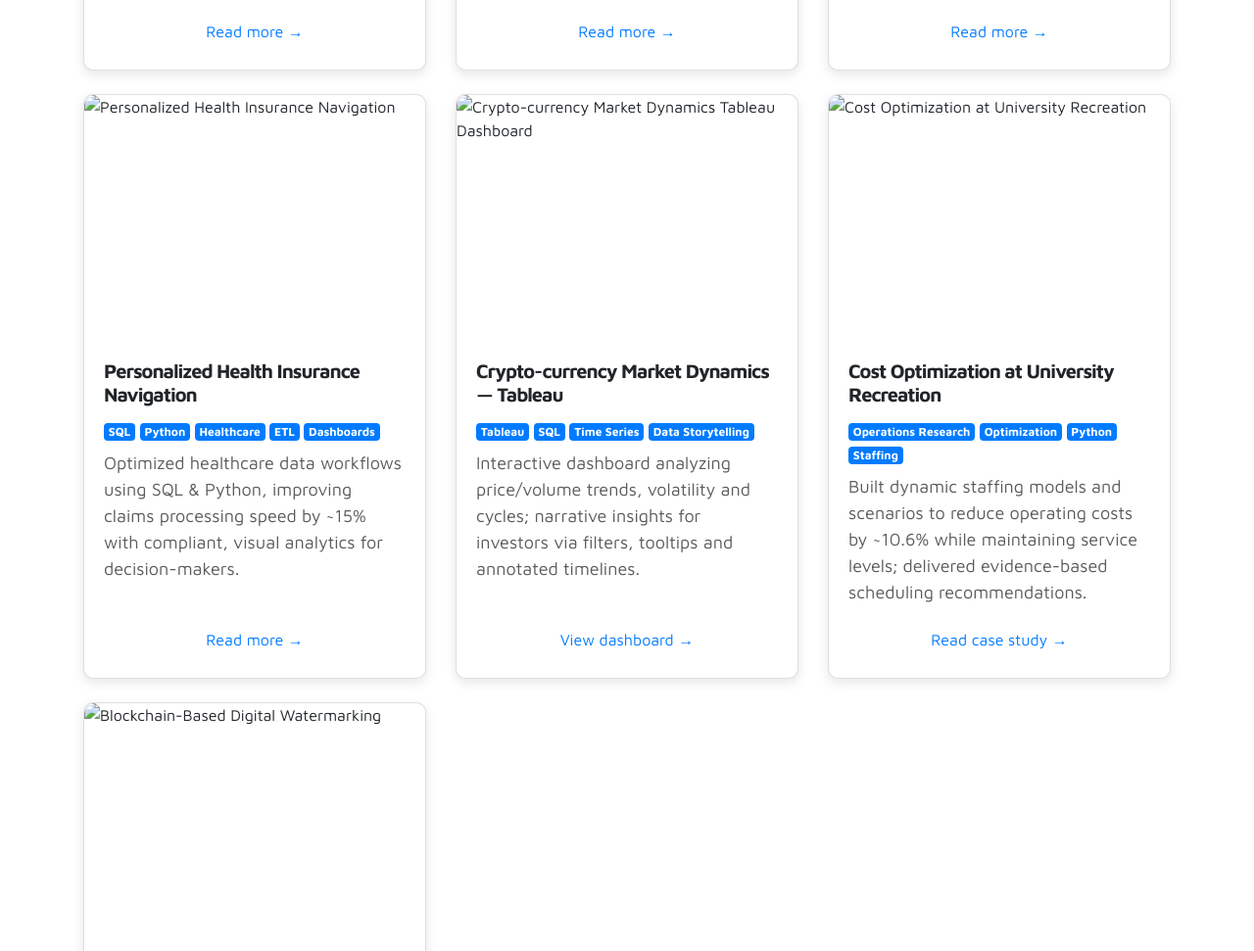
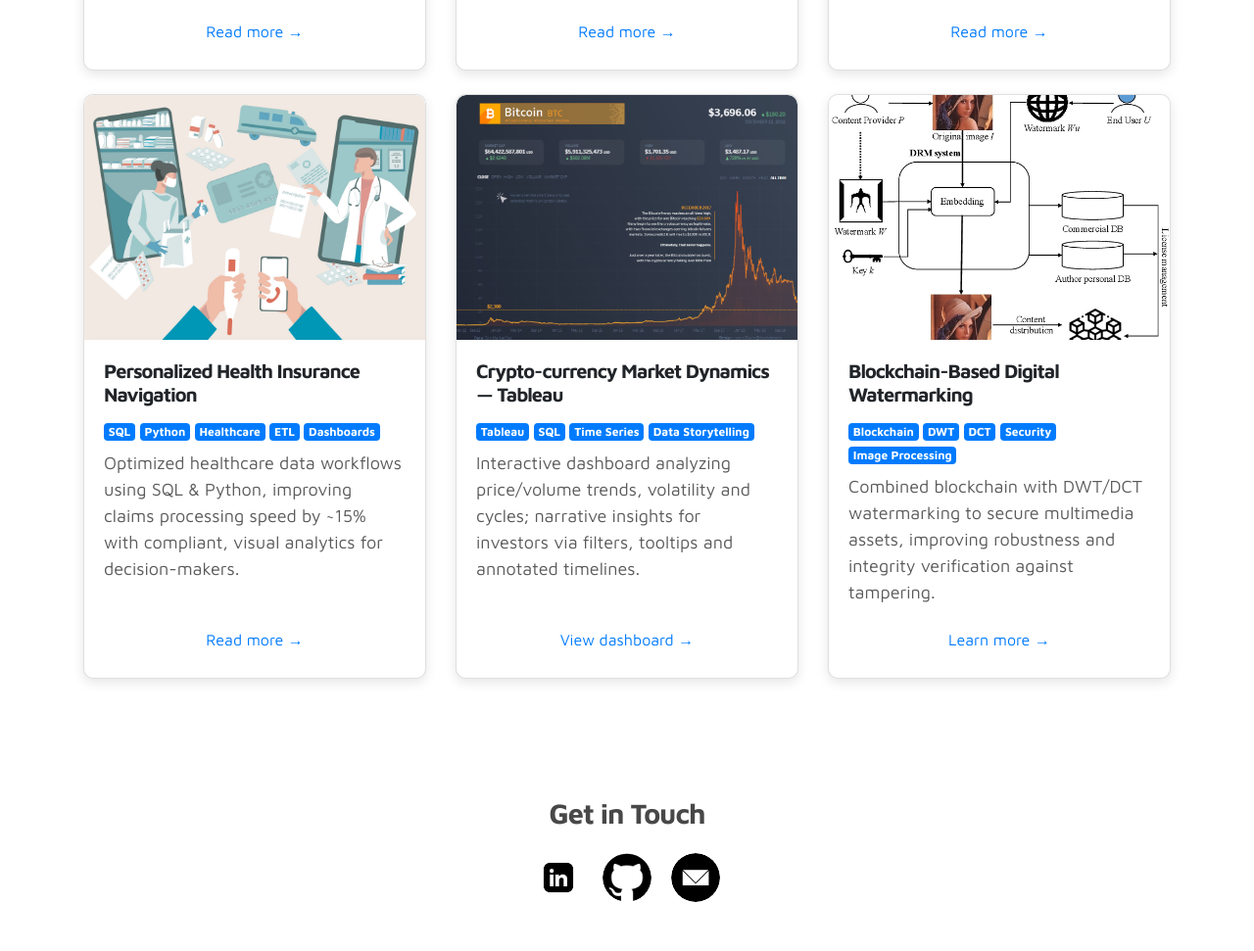
Before and after one commit to rapetisai/sairapeti-portfolio, a plain HTML site: page index.html in a window 1280 px wide. Shown: the part 3101-4072 px from the top of the page at 98% size. Drawn offline with Linux system fonts and the light colour scheme; a script that the page names is missing.

Commit message:
Update index.html

```diff
--- a/index.html
+++ b/index.html
@@ -248,7 +248,7 @@
       <!-- Project 1 -->
       <div class="col-md-4 mb-4">
         <div class="card project-card">
-          <img class="card-img-top" src="images/Project/landuse.png" alt="Deep Learning for Land Use">
+          <img class="card-img-top" src="images/Project/landuse.jpg" alt="Deep Learning for Land Use">
           <div class="card-body">
             <h5 class="card-title">Deep Learning Model for Land Use</h5>
             <div class="tags mb-2">
@@ -265,7 +265,7 @@
       <!-- Project 2 -->
       <div class="col-md-4 mb-4">
         <div class="card project-card">
-          <img class="card-img-top" src="images/Project/urban.png" alt="Urban Spatial Order">
+          <img class="card-img-top" src="images/Project/urban.jpg" alt="Urban Spatial Order">
           <div class="card-body">
             <h5 class="card-title">Urban Spatial Order: Street Network Clustering (Nov 2023)</h5>
             <div class="tags mb-2">
@@ -282,7 +282,7 @@
       <!-- Project 3 -->
       <div class="col-md-4 mb-4">
         <div class="card project-card">
-          <img class="card-img-top" src="images/Project/alcohol.png" alt="Alcohol Consumption Detection">
+          <img class="card-img-top" src="images/Project/alcohol.jpg" alt="Alcohol Consumption Detection">
           <div class="card-body">
             <h5 class="card-title">Accelerometer-Based Alcohol Consumption Detection (Apr 2024)</h5>
             <div class="tags mb-2">
@@ -299,7 +299,7 @@
       <!-- Project: Personalized Health Insurance Navigation -->
 <div class="col-md-4 mb-4">
   <div class="card project-card">
-    <img class="card-img-top" src="images/Project/health-insurance.png" alt="Personalized Health Insurance Navigation">
+    <img class="card-img-top" src="images/Project/navigation.jpg.jpg" alt="Personalized Health Insurance Navigation">
     <div class="card-body">
       <h5 class="card-title">Personalized Health Insurance Navigation</h5>
       <div class="tags mb-2">
@@ -318,7 +318,7 @@
 <!-- Project: Crypto-currency Market Dynamics (Tableau) -->
 <div class="col-md-4 mb-4">
   <div class="card project-card">
-    <img class="card-img-top" src="images/Project/crypto-tableau.png" alt="Crypto-currency Market Dynamics Tableau Dashboard">
+    <img class="card-img-top" src="images/Project/crypto.jpg" alt="Crypto-currency Market Dynamics Tableau Dashboard">
     <div class="card-body">
       <h5 class="card-title">Crypto-currency Market Dynamics — Tableau</h5>
       <div class="tags mb-2">
@@ -333,28 +333,10 @@
   </div>
 </div>
 
-<!-- Project: Cost Optimization at University Recreation -->
-<div class="col-md-4 mb-4">
-  <div class="card project-card">
-    <img class="card-img-top" src="images/Project/cost-optimization.png" alt="Cost Optimization at University Recreation">
-    <div class="card-body">
-      <h5 class="card-title">Cost Optimization at University Recreation</h5>
-      <div class="tags mb-2">
-        <span class="badge badge-primary">Operations Research</span>
-        <span class="badge badge-primary">Optimization</span>
-        <span class="badge badge-primary">Python</span>
-        <span class="badge badge-primary">Staffing</span>
-      </div>
-      <p class="card-text">Built dynamic staffing models and scenarios to reduce operating costs by ~10.6% while maintaining service levels; delivered evidence-based scheduling recommendations.</p>
-      <a href="#" class="btn btn-link" target="_blank">Read case study →</a>
-    </div>
-  </div>
-</div>
-
 <!-- Project: Blockchain-Based Digital Watermarking -->
 <div class="col-md-4 mb-4">
   <div class="card project-card">
-    <img class="card-img-top" src="images/Project/watermarking.png" alt="Blockchain-Based Digital Watermarking">
+    <img class="card-img-top" src="images/Project/blockchain.jpg" alt="Blockchain-Based Digital Watermarking">
     <div class="card-body">
       <h5 class="card-title">Blockchain-Based Digital Watermarking</h5>
       <div class="tags mb-2">
```
